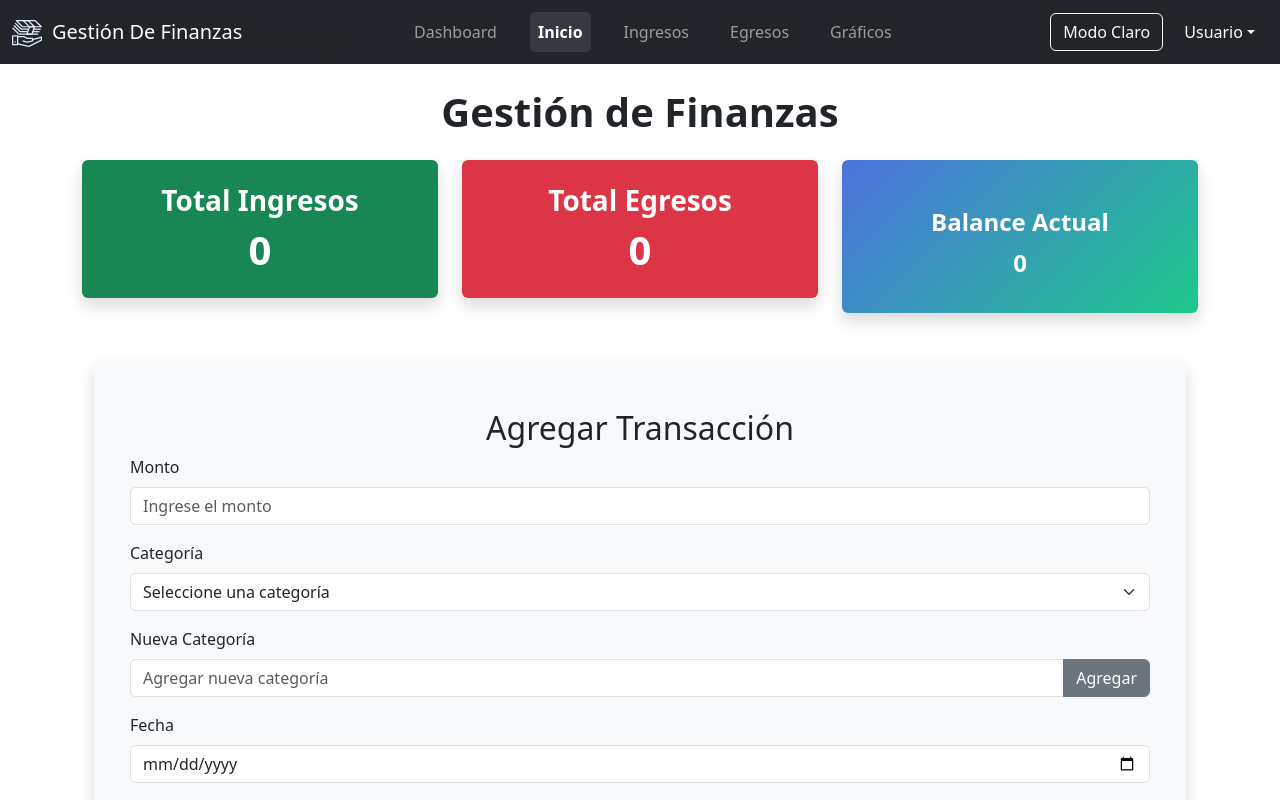
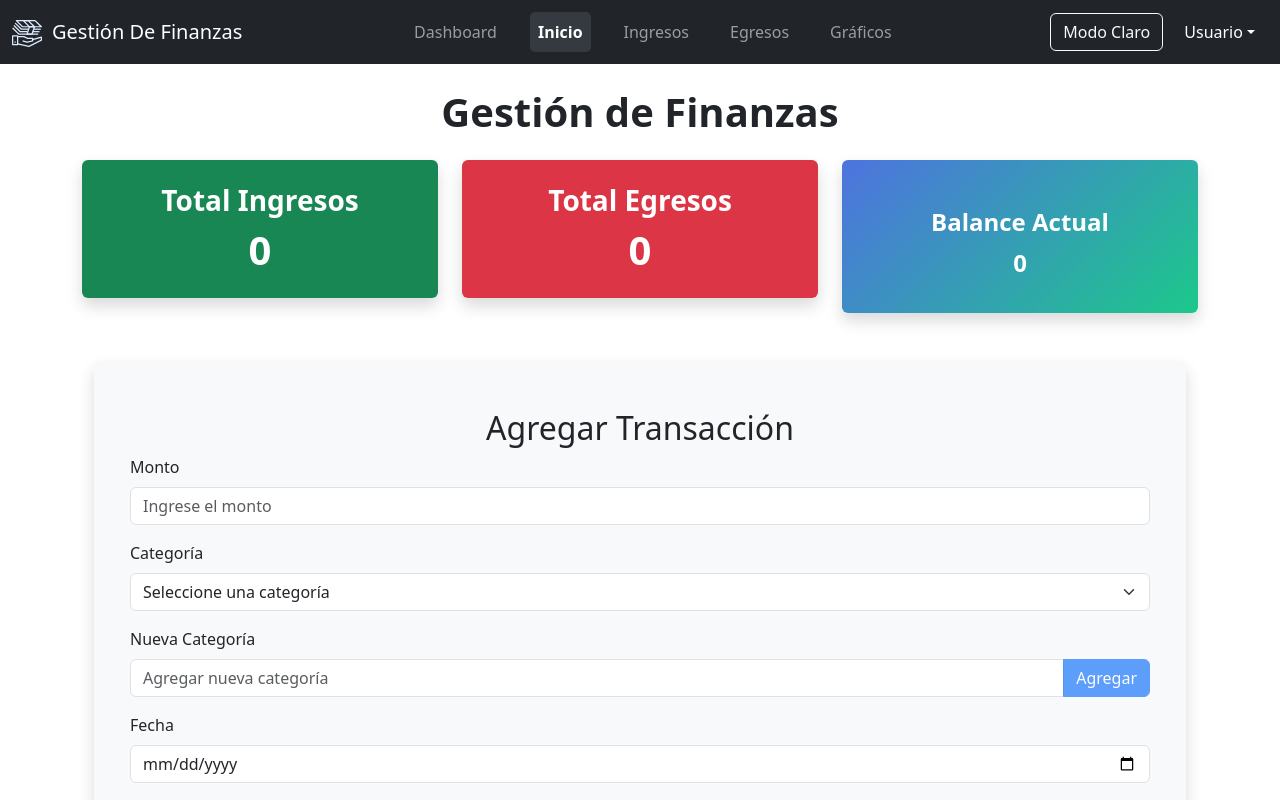
Before and after one commit to WildoFari/Finance-Tracker., a React (Create React App) app: page / in a window 1280 px wide. Shown: the top 800 px of the page. Built offline with nearby package versions, Linux system fonts and the light colour scheme.

Commit message:
Improved input and button for adding categories, including loading state

```diff
--- a/src/components/AddTransaction.js
+++ b/src/components/AddTransaction.js
@@ -94,8 +94,20 @@ const AddTransaction = () => {
                         className="form-control"
                         placeholder="Agregar nueva categoría"
                     />
-                    <button type="button" className="btn btn-secondary" onClick={handleAddCategory}>
-                        Agregar
+                    <button
+                        type="button"
+                        className={`btn btn-${loading ? 'dark' : 'primary'}`}
+                        onClick={handleAddCategory}
+                        disabled={loading || newCategory.trim() === ''}
+                    >
+                        {loading ? (
+                            <>
+                                <span className="spinner-border spinner-border-sm me-2"></span>
+                                Agregando...
+                            </>
+                        ) : (
+                            "Agregar"
+                        )}
                     </button>
                 </div>
                 {error && <p className="text-danger mt-2">{error}</p>}
```
